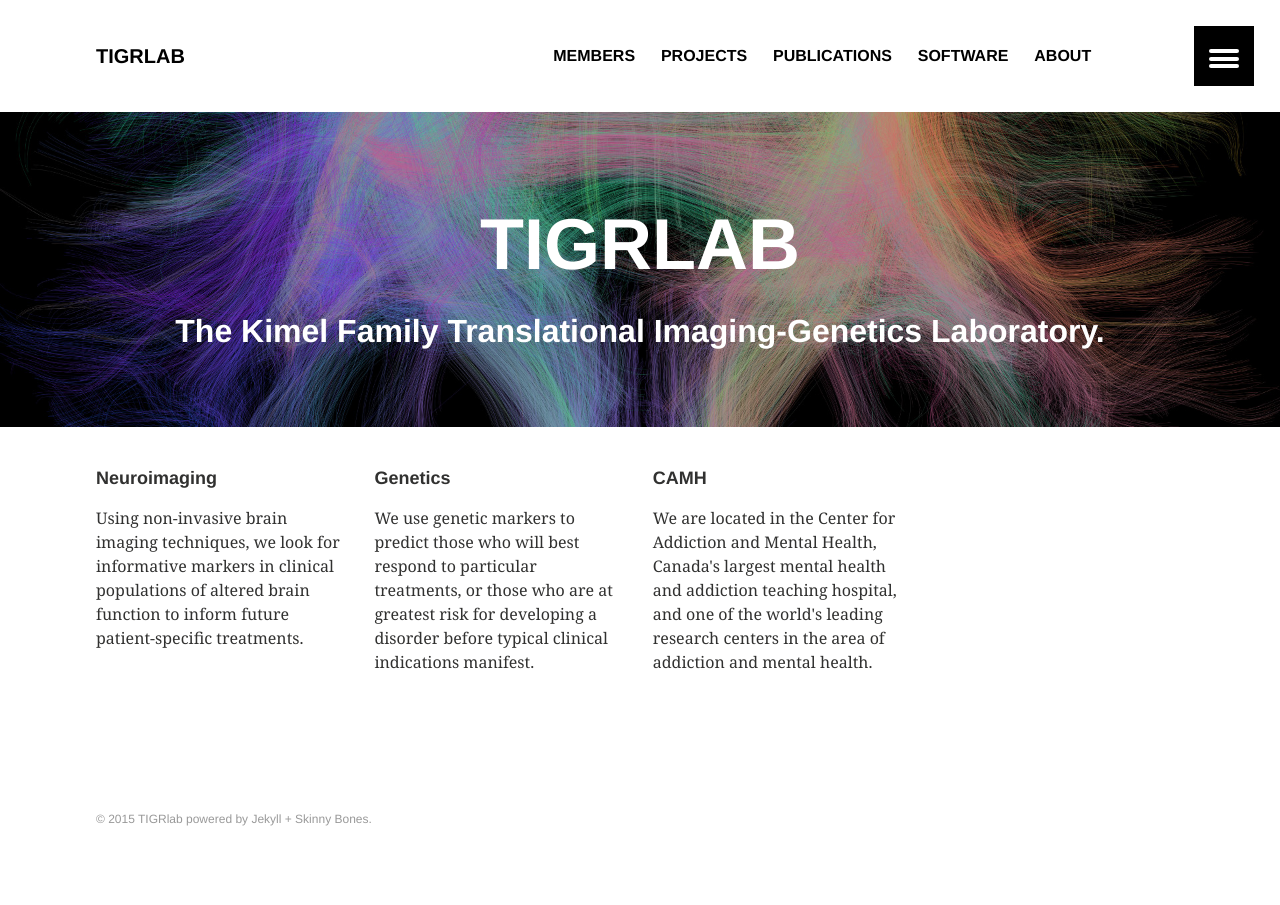
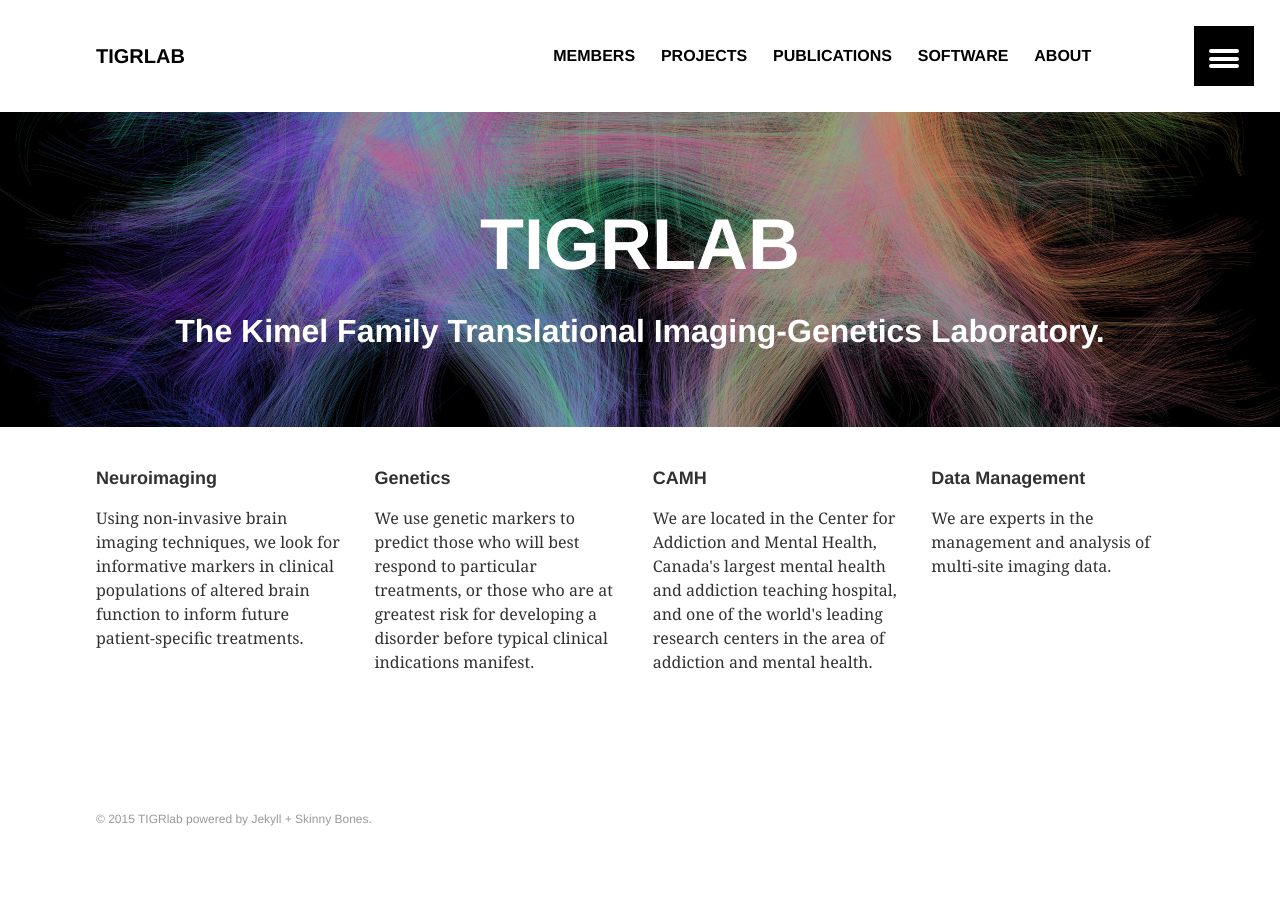
Before and after one commit to TIGRLab/tigrlab.github.io, a Jekyll site: the page built from index.md, in a window 1280 px wide. Built offline with Jekyll 4.4.1, drawn with Linux system fonts in a browser that asks for light colours.

Commit message:
updated homepage

```diff
--- a/index.md
+++ b/index.md
@@ -23,6 +23,8 @@
 </div><!-- /.tile -->
 
 <div class="tile">
+  <h2 class="post-title">Data Management</h2>
+  <p class="post-excerpt">We are experts in the management and analysis of multi-site imaging data.</p>
 </div><!-- /.tile -->
 
 </div><!-- /.tiles -->
```
